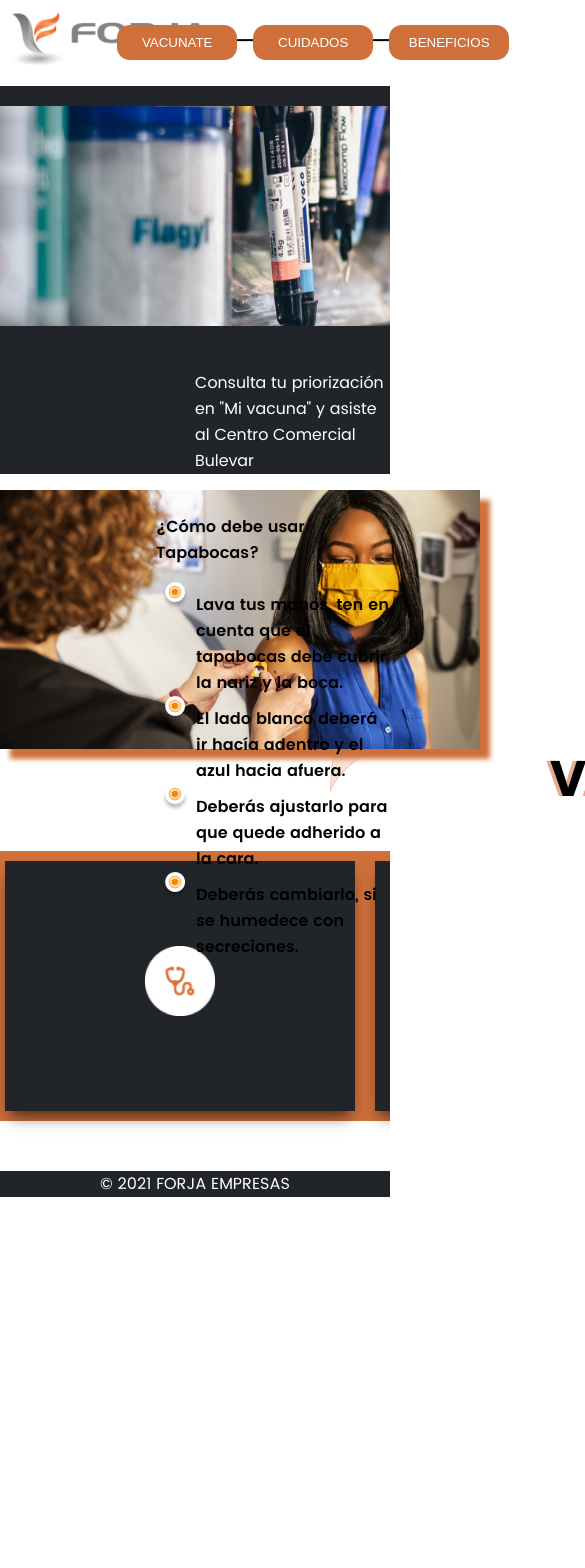
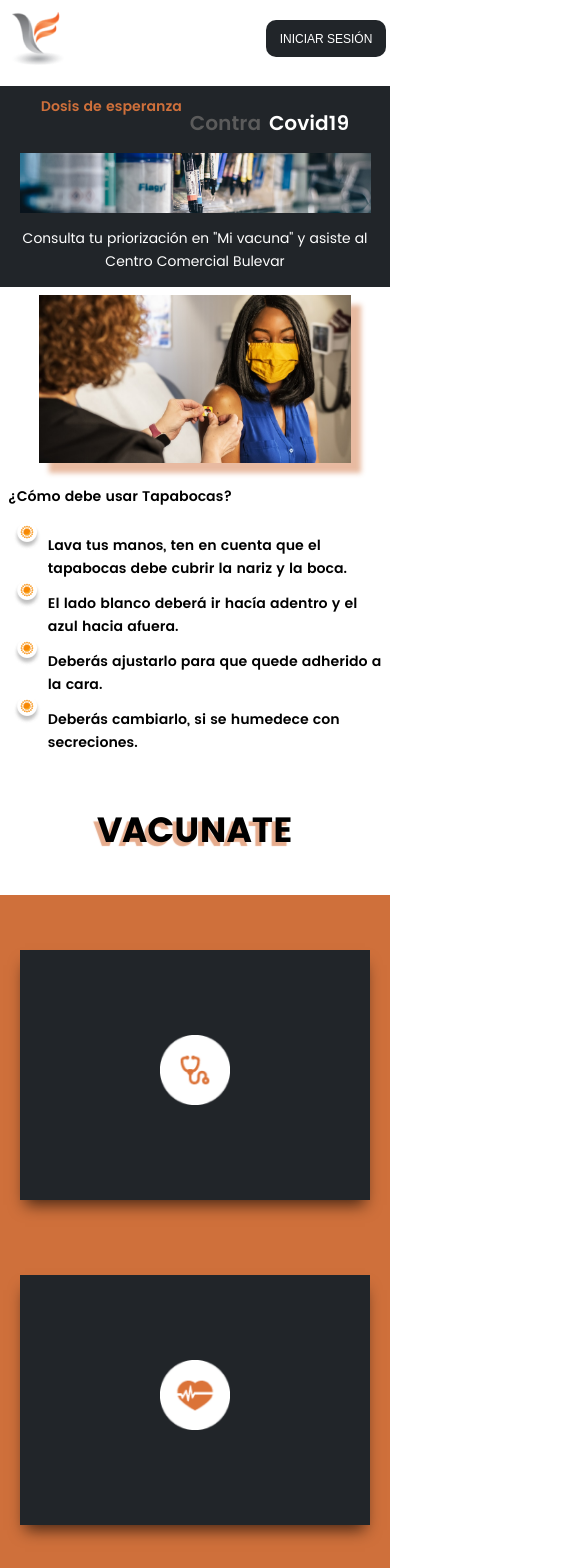
Before and after one commit to VeronikaEspa/Proyecto_Vacunacion, a React (Create React App) app: page / in a window 390 px wide. Shown: the top 1568 px of the page, 585 px wide, since content can reach past the window. Before the commit the page ends 1197 px from the top, so only its background shows below. Built offline with nearby package versions, Linux system fonts and the light colour scheme.

Commit message:
Haciendo la parte responsive del index

```diff
--- a/src/component/Banner/Banner.jsx
+++ b/src/component/Banner/Banner.jsx
@@ -15,8 +15,8 @@ function Banner() {
           <img src={principal} alt="cargando..."/>
         </div>
         </section>
-        <div>
-          <p className="consulta blancoLetra" >Consulta tu priorización en "Mi vacuna" y asiste al Centro Comercial Bulevar</p>
+        <div className="consulta">
+          <p className="blancoLetra" >Consulta tu priorización en "Mi vacuna" y asiste al Centro Comercial Bulevar</p>
         </div>
      </section>
      </>
--- a/src/component/Banner/Banner.styles.css
+++ b/src/component/Banner/Banner.styles.css
@@ -10,16 +10,135 @@
     margin-top: 5%;
     font-family: "poppins-semibold";
 }
-
 .imagenBanner img{
     margin: 2%;
     width: 1000px;
     height: 220px;
 }
-
 .cov {
     font-size: 40px;
 }
 .consulta {
     margin-left: 50%;
 }
+@media screen and (min-width:681px) and (max-width:1165px){
+    .infoBanner {
+        align-content: center;
+        flex-direction:row;
+    }
+    .parrafo {
+        line-height: 0px;
+        margin-left: 2%;
+        display: flex;
+        flex-direction: column;
+        justify-content: center;
+        align-items:flex-start;
+        margin-top: 0;
+    }
+    .dosis{
+        line-height: 2;
+    }
+    .cov{
+        margin: 15%;
+    }
+    .imagenBanner{
+        display: flex;
+        justify-content: center;
+        flex-direction: column;
+    }
+    .imagenBanner img{
+        display: block;
+        width: 90%;
+        margin: 0;
+        margin-top: 2%;
+        margin-left: 5%;
+    }
+    .consulta {
+        display: flex;
+        justify-content: center;
+        align-content: center;
+        margin-left: 0%;
+    }
+}
+@media screen and (min-width:100px) and (max-width:680px){
+    .infoBanner {
+        align-content: center;
+        flex-direction:row;
+    }
+    .parrafo {
+        line-height: 0px;
+        margin-left: 2%;
+        display: flex;
+        flex-direction: column;
+        justify-content: center;
+        align-items:flex-start;
+        margin-top: 0;
+    }
+    .dosis{
+        line-height: 1;
+    }
+    .cov{
+        margin-top: 10%;
+        font-size: 30px;
+    }
+    .imagenBanner{
+        display: flex;
+        justify-content: center;
+        flex-direction: column;
+    }
+    .imagenBanner img{
+        display: block;
+        width: 90%;
+        height: 80%;
+        margin: 0;
+        margin-top: 2%;
+        margin-left: 5%;
+    }
+    .consulta {
+        display: flex;
+        justify-content: center;
+        align-content: center;
+        margin-left: 0%;
+        font-size: 14px;
+    }
+}
+@media screen and (min-width:100px) and (max-width:530px){
+    .consulta {
+        margin-left: 2%;
+        margin-right: 2%;
+        align-content: center;
+        text-align: center;
+    }
+    .cov{
+        font-size: 20px;
+    }
+    .dosis{
+        font-size: 14px;
+    }
+}
+@media screen and (min-width:100px) and (max-width:460px){
+    .infoBanner {
+        align-content: center;
+        flex-direction:column;
+    }
+    .parrafo {
+        line-height: 0px;
+        margin-left: 0%;
+        display: flex;
+        flex-direction: row;
+        justify-content: center;
+    }
+    .consulta {
+        margin-left: 2%;
+        margin-right: 2%;
+        align-content: center;
+        text-align: center;
+    }
+    .cov{
+        margin-left: 2%;
+        font-size: 20px;
+    }
+    .dosis{
+        font-size: 14px;
+    }
+}
--- a/src/component/Footer/Footer.styles.css
+++ b/src/component/Footer/Footer.styles.css
@@ -1,4 +1,5 @@
 .pieDePagina{
     text-align: center;
+    padding: 1%;
     color: white;
 }
--- a/src/component/InfoTapabocas/Info.styles.css
+++ b/src/component/InfoTapabocas/Info.styles.css
@@ -1,38 +1,67 @@
 .ContainerTapabocas {
     display: flex;
+    flex-direction: column;
     font-family: "poppins-semibold";
+    justify-content:flex-end;
+    align-content: center;
 }
  .tapabocas img{
-    box-shadow: 10px 10px 5px #CF703B;
+    box-shadow: 10px 10px 5px #cf703b7a;
 }
-.tapabocas {
-    position: absolute;
-    z-index: 2;
+.ImagenTapabocasEiNfo{
+    display: flex;
+    flex-direction: row;
 }
 .informacion {
-    position: absolute;
-    z-index: 2;
-    margin-left: 40%;
-    margin-top: 2%;
+    margin-left: 2%;
 }
-ul { list-style-image: url('../../utils/img/IconoTapabocas.png'); }
+ul {list-style-image: url('../../utils/img/IconoTapabocas.png');}
 .vacunadaa {
     display: flex;
+    justify-content: center;
+    text-align: center;
+}
+.vacunadaa p{
     font-family: "poppins-bold";
     font-size: 50px;
-    position: absolute;
-    z-index: 2;
-    margin-top: 200px;
-    margin-left: 550px;
-}
-.segundo{
-    margin-top: 200px;
-    margin-left: 546px;
-    color: #da8659af;
+    text-shadow: -4px 4px 1px #da8659af;
 }
 .rayas {
-    position: relative;
+    display: flex;
+    margin-left: 70%;
+    position: absolute;
     z-index: 1;
-    margin-left: 73%;
-    margin-top: 2%;
 }
+@media screen and (min-width:100px) and (max-width:1165px){
+    .ContainerTapabocas{
+        margin-top: 2%;
+    }
+    .tapabocas img{
+        width: 96%;
+    }
+    .rayas{
+        display: none;
+    }
+}
+@media screen and (min-width:100px) and (max-width:760px){
+    .ContainerTapabocas{
+        justify-content:flex-end;
+        align-content: center;
+    }
+    .tapabocas img{
+        width: 80%;
+        margin-left: 10%;
+    }
+    .ImagenTapabocasEiNfo{
+        display: flex;
+        justify-content: center;
+        align-content: center;
+        flex-direction: column;
+    }
+    .informacion {
+        font-size: 14px;
+    }
+    .vacunadaa p{
+        font-size: 35px;
+    }
+}
--- a/src/component/InfoTapabocas/InfoTapabocas.jsx
+++ b/src/component/InfoTapabocas/InfoTapabocas.jsx
@@ -5,6 +5,7 @@ function InfoTapabocas() {
     return (
       <>
       <section className="ContainerTapabocas" id="InfoTapabocas" name="InfoTapabocas">
+          <div className="ImagenTapabocasEiNfo">
             <div className="tapabocas">
               <img src={tapabocas} alt="cargando..."/>
             </div>
@@ -17,13 +18,11 @@ function InfoTapabocas() {
                 <li>Deberás cambiarlo, si se humedece con secreciones.</li>
               </ul>
             </div>
-          <div className="vacunadaa  segundo"><p>VACUNATE</p></div>
-          <div className="vacunadaa"><p>VACUNATE</p></div>
-
+          </div>
+          <div className="vacunadaa"><p className="vacu2">VACUNATE</p></div>
           <div className="rayas">
             <img src={rayas} alt="cargando"/>
           </div>
-
      </section>
      </>
     );
--- a/src/component/Login/login.styles.css
+++ b/src/component/Login/login.styles.css
@@ -74,7 +74,6 @@ form h2{
 }
 .i i{
     color: #8d8d8d;
-
 }
 .input-div > div{
     position: relative;
@@ -112,7 +111,6 @@ form h2{
 }
 .a:hover{
     color:#CF703B;
-
 }
 .btn{
     display: block;
@@ -134,7 +132,6 @@ form h2{
 .btn:hover{
     background-position: right;
 }
-
 @media screen and (max-width:1050px){
     .container{
         grid-gap: 5 rem;
--- a/src/component/Menu/Menu.jsx
+++ b/src/component/Menu/Menu.jsx
@@ -1,4 +1,5 @@
 import logo from '../../utils/img/Logo.png'
+import logoPequeño from '../../utils/img/logoCrud.png'
 import jeringa from '../../utils/img/Jeringa.png'
 import pulso from '../../utils/img/Pulso.png'
 import {Link} from "react-router-dom"
@@ -9,9 +10,14 @@ function Menu() {
       <section className="Container ">
           {/*Contenido del menu*/}
         <section className="ContainerMenu">
-        <div className="forja">
+        <div className="forja logoGrande">
             <Link to="/">
                 <img src={logo} alt="Logo empresarial" />
+            </Link>
+        </div>
+        <div className="forja logoPequeño">
+            <Link to="/">
+                <img src={logoPequeño} alt="Logo empresarial" />
             </Link>
         </div>
         {/*<div>
--- a/src/component/Menu/Menu.styles.css
+++ b/src/component/Menu/Menu.styles.css
@@ -2,12 +2,10 @@
     padding: 3%;
     font-family: "poppins-regular";
 }
-
 .ContainerMenu {
     display: flex;
     justify-content: space-between;
 }
-
 /*Botones*/
 .botonMenu {
     width: 120px;
@@ -21,10 +19,6 @@
     background-color: #e68e5f;
     opacity: 3px;
 }
-.pulso {
-    position: relative;
-    z-index: 1;
-}
 .Menu {
     display: flex;
     height: 5%;
@@ -36,14 +30,65 @@
     align-items: center;
     justify-content: space-between;
 }
-
 .botonLogin{
     width: 100%;
     height: 60%;
     border-radius: 10px;
 }
-
 .botonLogin:hover{
     background-color: #3e4042;
     opacity: 3px;
 }
+.logoPequeño{
+    display: none;
+}
+@media screen and (min-width:100px) and (max-width:880px){
+    .logoPequeño{
+        display: block;
+    }
+    .logoGrande{
+        display: none;
+    }
+    .pulso{
+        display: none;
+    }
+    .Menu{
+        justify-content: center;
+        width: 30%;
+    }
+    .botonMenu{
+        font-size: 12px;
+    }
+}
+@media screen and (min-width:650px) and (max-width:1200px){
+    .pulso img{
+        width: 90%;
+    }
+    .pulso{
+        display: flex;
+        justify-content: center;
+        align-content: center;
+    }
+    .Menu {
+        margin-top: 14px;
+    }
+}
+@media screen and (min-width:610px) and (max-width:680px){
+    .Menu{
+        display: flex;
+        justify-content: space-around;
+        position:initial;
+        margin: 0;
+    }
+    .pulso{
+        display: none;
+    }
+}
+@media screen and (min-width:100px) and (max-width:600px){
+    .Menu{
+        display: none;
+    }
+    .pulso{
+        display: none;
+    }
+}
--- a/src/component/Slider/Slider.jsx
+++ b/src/component/Slider/Slider.jsx
@@ -52,5 +52,4 @@ function Slider() {
       </section>
     );
   }
-
   export default Slider;
--- a/src/component/Slider/Slider.styles.css
+++ b/src/component/Slider/Slider.styles.css
@@ -1,5 +1,9 @@
 .ContainerSlider {
-    font-family: "poppins-regular";
+	display: flex;
+	position: relative;
+	justify-content: space-between;
+	align-content: center;
+    font-family: 'poppins-regular';
 }
 .tarjeta img{
     width: 70px;
@@ -13,8 +17,11 @@ html, body{
 	box-sizing: border-box;
 }
 .wrap{
-	width: 1100px;
-	margin: 50px auto;
+	width: 100%;
+	padding: 1%;
+	padding-left: 0;
+	padding-right: 0;
+	padding-top: 0;
 	display: -webkit-box;
 	display: -webkit-flex;
 	display: -ms-flexbox;
@@ -25,11 +32,15 @@ html, body{
 	justify-content: center;
 }
 .tarjeta-wrap{
-	margin: 10px;
+	font-family: 'poppins-regular';
+	margin: 20px;
 	-webkit-perspective: 800;
 	perspective: 800;
 }
 .tarjeta{
+	font-family: 'poppins-regular';
+	display: flex;
+	justify-content: center;
 	width: 350px;
 	height: 250px;
 	background: #212529;
@@ -40,9 +51,9 @@ html, body{
 	transition: .9s ease;
 	-webkit-box-shadow: 0px 10px 15px -5px rgba(0,0,0,0.65);
 	box-shadow: 0px 10px 15px -5px rgba(0,0,0,0.65);
-
 }
 .adelante, .atras{
+	font-family: 'poppins-regular';
 	width: 100%;
 	height: 100%;
 	position: absolute;
@@ -56,9 +67,9 @@ html, body{
     align-items: center;
 }
 .atras{
+	font-family: 'poppins-regular';
 	-webkit-transform: rotateY(180deg);
 	transform: rotateY(180deg);
-
 	padding: 15px;
 	display: -webkit-box;
 	display: -webkit-flex;
@@ -76,7 +87,6 @@ html, body{
 	color: #fff;
 	font-family: "open sans";
     background: #212529;
-
 }
 .tarjeta-wrap:hover .tarjeta{
 	-webkit-transform: rotateY(180deg);
@@ -85,3 +95,17 @@ html, body{
 .card1, .card2, .card3 {
 	background-size: cover;
 }
+@media screen and (min-width:100px) and (max-width:1160px){
+    .wrap{
+		flex-direction: column;
+		justify-content: center;
+		align-items: center;
+	}
+	.tarjeta{
+		margin-top: 10%;
+	}
+	.adelante, .atras{
+		width: 92%;
+		height: 92%;
+	}
+}
```
Lines whose indentation alone changed are shown as unchanged.
